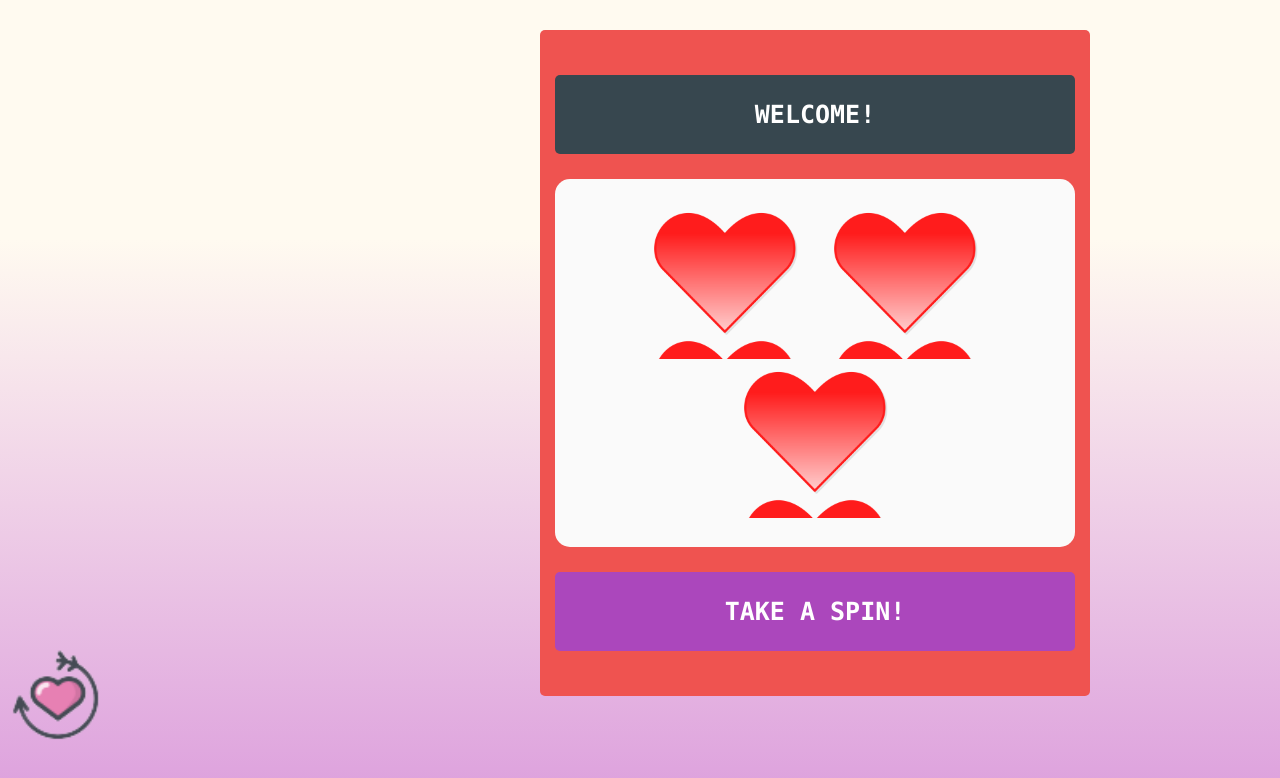
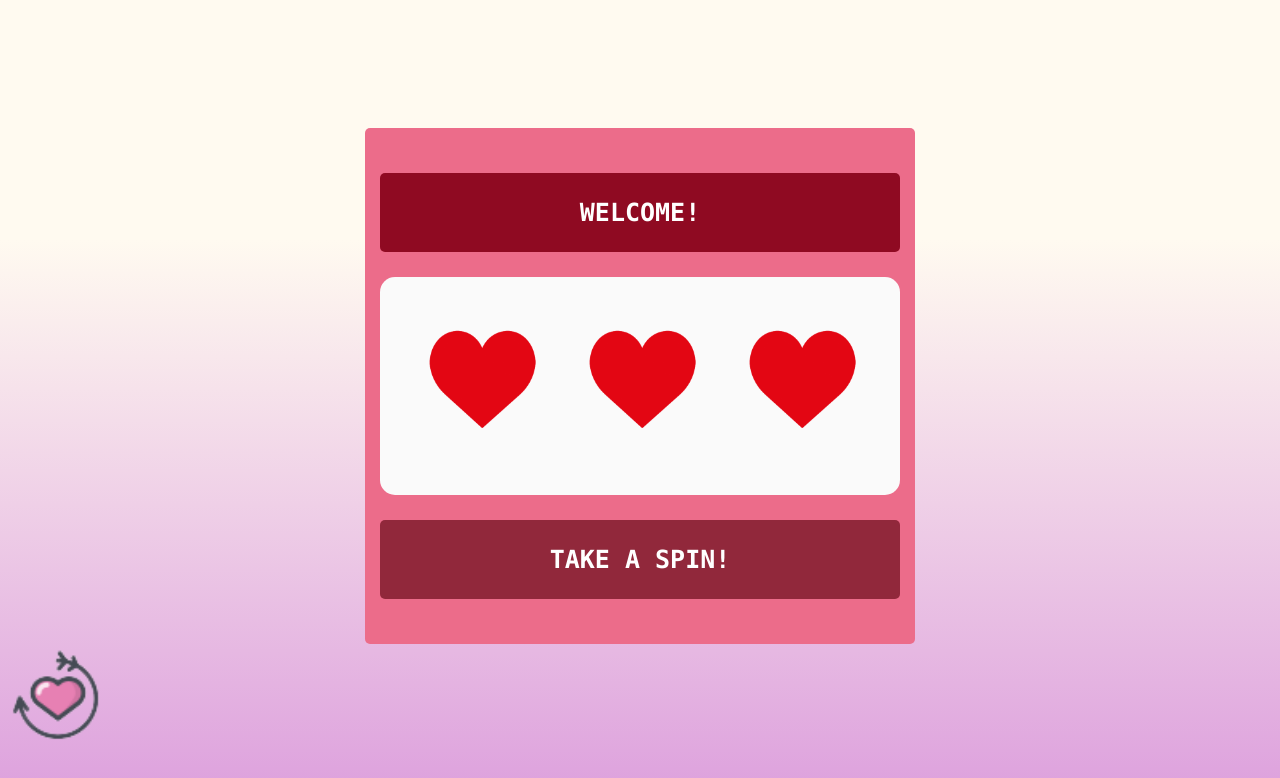
Before and after one commit to Hladgerd/javascript-game, a Flask app: page /booster in a window 1280 px wide. Shown: the top 778 px of the page. Run offline with Flask 2, Linux system fonts and the light colour scheme.

Commit message:
modify slot machine css style

```diff
--- a/static/CSS/style.css
+++ b/static/CSS/style.css
@@ -18,6 +18,7 @@ body {
     flex-direction: column;
     align-items: center;
 }
+
 .flower-container {
     display: block;
     margin: 15%;
@@ -195,10 +196,9 @@ svg {
 /*slot machine*/
 main{
     border-radius: 5px;
-    background-color: #EF5350;
-    margin-top: 30px;
+    background-color: #ec6c8a;
+    margin-top: 10%;
     padding: 20px 15px;
-    margin-left: calc((100% - 580px) / 2);
     width: 550px;
 }
 section{
@@ -211,7 +211,7 @@ section{
     color: #FFFFFF;
 }
 #status{
-    background-color: #37474F;
+    background-color: #8f0a22;
     font-size: 25px;
 }
 #Slots{
@@ -219,24 +219,22 @@ section{
     background-color: #FAFAFA;
 }
 #spin-button{
-    background-color: #AB47BC;
+    background-color: #91283b;
     font-size: 25px;
 }
 #spin-button:hover{
-    background-color: #BA68C8;
+    background-color: #c86868;
 }
 #slot1, #slot2, #slot3{
     display: inline-block;
-    margin-top: 5px;
-    margin-left: 10px;
-    margin-right: 10px;
+    margin-bottom: 8px;
     background-size: 150px;
     width: 150px;
-    height: 150px;
+    height: 156px;
 }
 .love-heart{
-    background-image: url("/static/IMAGES/heart.png");
+    background-image: url("/static/IMAGES/heart_spin.gif");
 }
 .crying-face{
-    background-image: url("/static/IMAGES/broken_heart.png");
+    background-image: url("/static/IMAGES/crying_face_spin.gif");
 }
```
Also changed, not shown: static/IMAGES/crying_face_spin.gif (added), static/IMAGES/heart_spin.gif (added).
